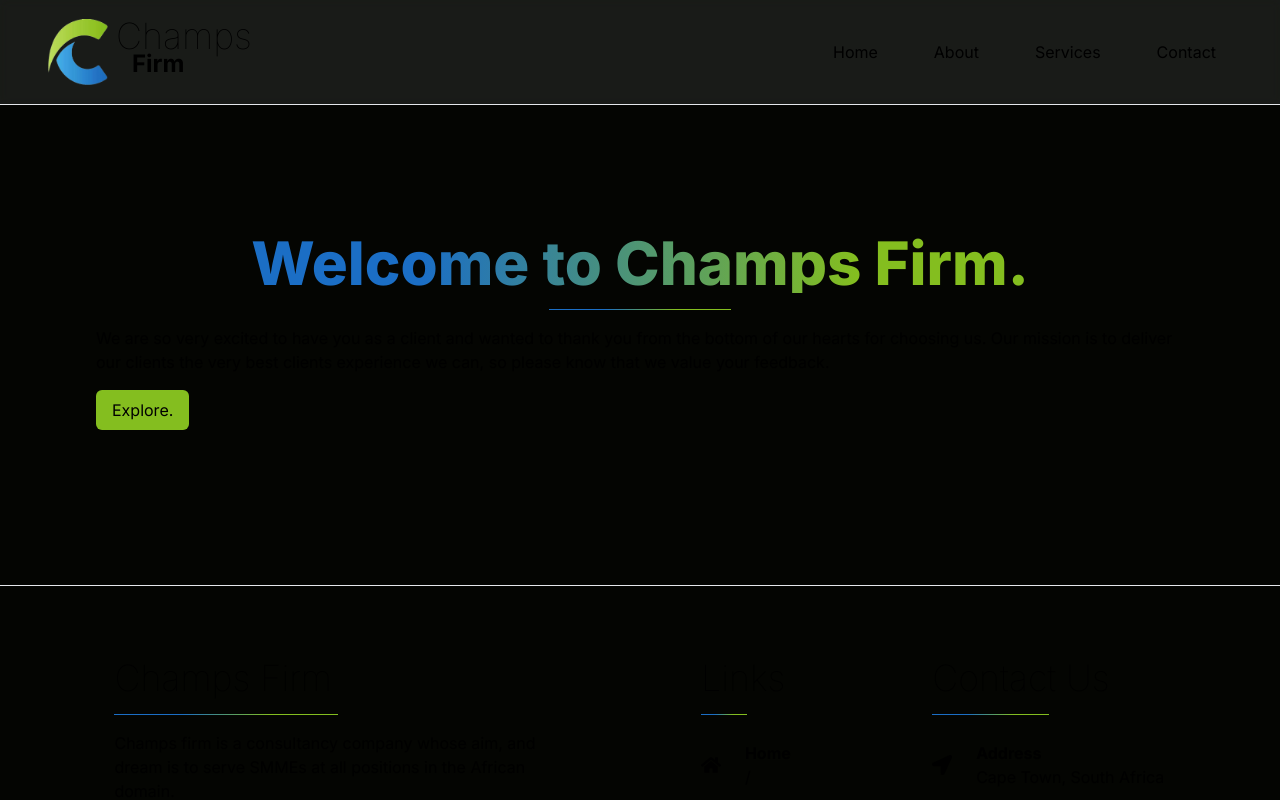
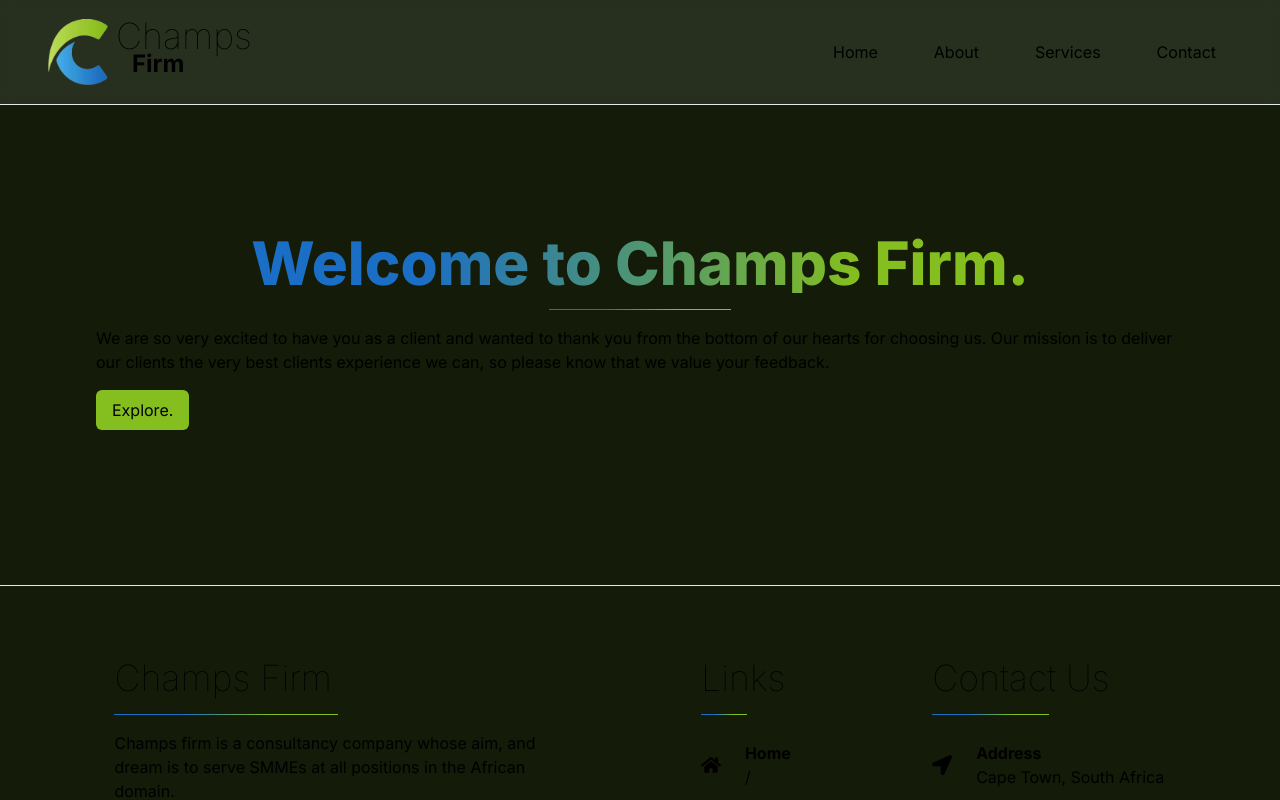
Before and after one commit to christiaan-fourie/champs.firm, a Next.js app: page / in a window 1280 px wide. Shown: the top 800 px of the page. Built offline with nearby package versions, Linux system fonts and the light colour scheme.

Commit message:
Remove unnecessary element

```diff
--- a/app/page.tsx
+++ b/app/page.tsx
@@ -2,7 +2,6 @@ export default function Home() {
   return (
     <>
       <div className='w-full min-h-[60vh] transition-all'>
-        <div className='absolute text-center top-0 left-0 w-full h-full bg-black bg-opacity-80 -z-10'></div>
         <main className='md:mx-24 p-4 md:p-0'>
           <h1 className='
             text-3xl md:text-5x lg:text-6xl font-extrabold pt-6 md:pt-32 md:text-center bg-clip-text text-transparent
```
